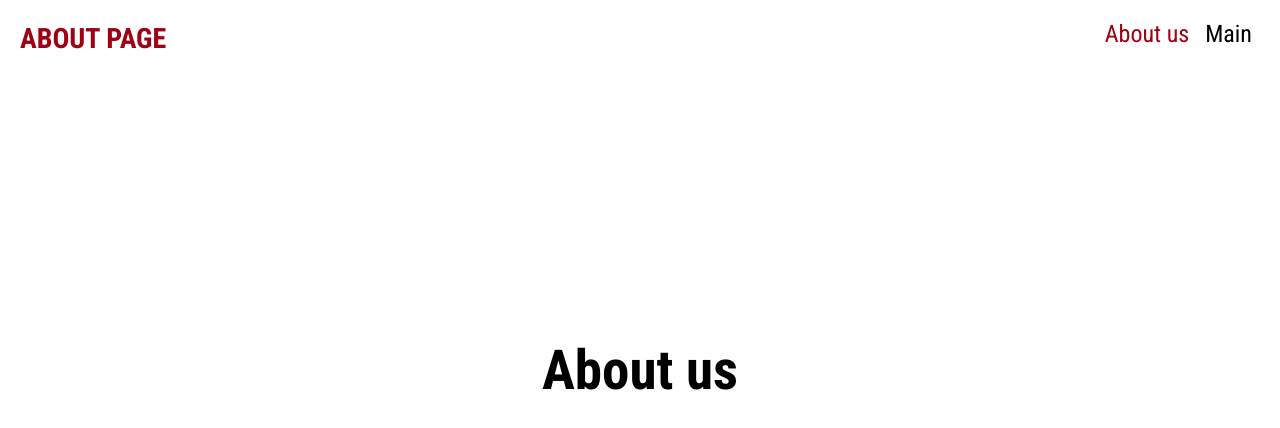
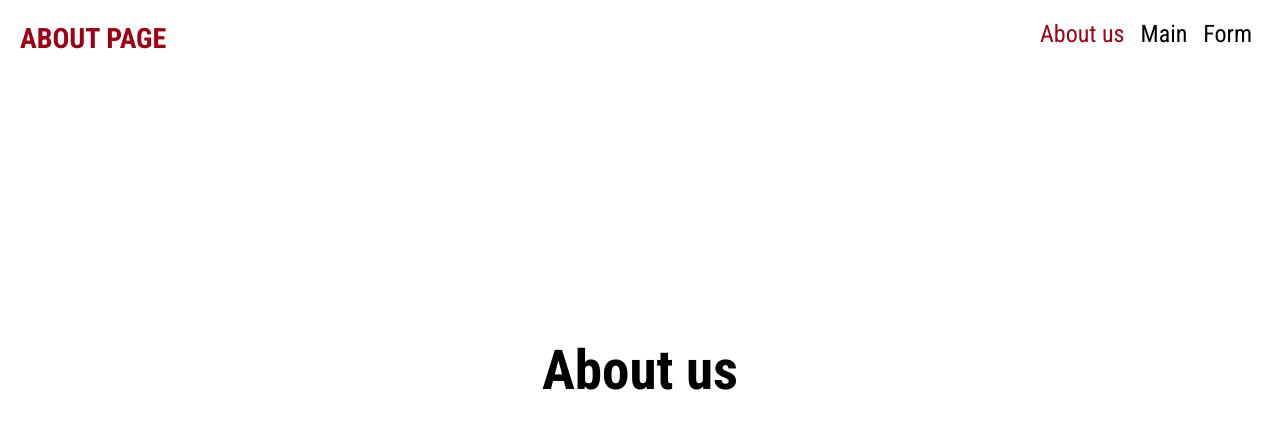
Before and after one commit to YanaPronko/Components, a React (Vite) app in the folder vite-project/: page / in a window 1280 px wide. Shown: the top 428 px of the page. Built offline with nearby package versions, Linux system fonts and the light colour scheme.

Commit message:
feat: add structure of form

```diff
--- a/vite-project/src/components/App/App.tsx
+++ b/vite-project/src/components/App/App.tsx
@@ -2,8 +2,8 @@ import { Component } from 'react';
 import { BrowserRouter, Route, Routes } from 'react-router-dom';
 
 import AppHeader from '../appHeader/AppHeader';
-import { Home, Main, NotFound } from '../pages';
-// import reactLogo from './assets/react.svg'
+import { Home, Main, NotFound, FormPage } from '../pages';
+
 import './App.scss';
 
 class App extends Component {
@@ -15,8 +15,9 @@ class App extends Component {
           <main>
             <Routes>
               <Route path="/" element={<Home />} />
-              <Route path="main" element={<Main />} />
+              <Route path="/main" element={<Main />} />
               <Route path="*" element={<NotFound />} />
+              <Route path="/form" element={<FormPage />} />
             </Routes>
           </main>
         </div>
--- a/vite-project/src/components/AppHeader/AppHeader.tsx
+++ b/vite-project/src/components/AppHeader/AppHeader.tsx
@@ -3,20 +3,25 @@ import { NavLink } from 'react-router-dom';
 import './appHeader.scss';
 
 class AppHeader extends Component {
-  pathName =
-    window.location.pathname === '/' ? 'ABOUT' : window.location.pathname.slice(1).toUpperCase();
   state = {
-    pathName: this.pathName,
+    pathName: this.getPathName(),
   };
 
   handleLinkClick = () => {
-    this.setState(this.pathName);
+    this.setState({ pathName: this.getPathName() });
   };
+
+  getPathName() {
+    console.log(window.location.pathname);
+    return window.location.pathname === '/'
+      ? 'ABOUT'
+      : window.location.pathname.slice(1).toUpperCase();
+  }
 
   render() {
     return (
       <header className="header">
-        <h1 className="page__title">{this.state.pathName} page</h1>
+        {<h1 className="page__title">{this.getPathName()} page</h1>}
         <nav className="menu">
           <ul className="menu-list">
             <li className="list-item">
@@ -25,7 +30,7 @@ class AppHeader extends Component {
                 className="menu-link"
                 style={({ isActive }) => ({ color: isActive ? '#9F0013' : '#000000' })}
                 to="/"
-                onClick={this.handleLinkClick}
+                // onClick={this.handleLinkClick}
               >
                 About us
               </NavLink>
@@ -36,9 +41,20 @@ class AppHeader extends Component {
                 className="menu-link"
                 style={({ isActive }) => ({ color: isActive ? '#9F0013' : '#000000' })}
                 to="main"
-                onClick={this.handleLinkClick}
+                // onClick={this.handleLinkClick}
               >
                 Main
+              </NavLink>
+            </li>
+            <li className="list-item">
+              <NavLink
+                end
+                className="menu-link"
+                style={({ isActive }) => ({ color: isActive ? '#9F0013' : '#000000' })}
+                to="form"
+                // onClick={this.handleLinkClick}
+              >
+                Form
               </NavLink>
             </li>
           </ul>
--- /dev/null
+++ b/vite-project/src/components/pages/FormPage.tsx
@@ -0,0 +1,9 @@
+import { Component } from 'react';
+import Form from '../form/Form';
+
+class FormPage extends Component {
+  render() {
+    return <Form />;
+  }
+}
+export default FormPage;
--- a/vite-project/src/components/pages/index.tsx
+++ b/vite-project/src/components/pages/index.tsx
@@ -1,5 +1,6 @@
 import Home from './Home';
 import Main from './Main';
 import NotFound from './NotFound';
+import FormPage from './FormPage';
 
-export { Home, Main, NotFound };
+export { Home, Main, NotFound, FormPage };
--- a/vite-project/src/style/style.scss
+++ b/vite-project/src/style/style.scss
@@ -87,7 +87,6 @@ h1 {
     font-size: 3rem;
     cursor: pointer;
   }
-
 }
 
 .wrapper {
```
Also changed, not shown: vite-project/src/components/charactersList/CharactersList.tsx (+0 -8 lines).
